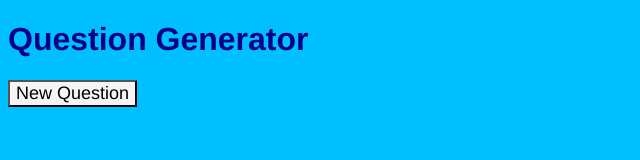
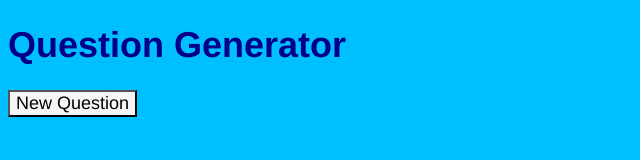
Before and after one commit to MichelleSawa/questiongenerator, a plain HTML site: page index.html in a window 1280 px wide. Shown: the whole page, without its empty margins (0-640 px from the left). Drawn offline with Linux system fonts and the light colour scheme.

Commit message:
on click edits + text changes

```diff
--- a/index.html
+++ b/index.html
@@ -5,7 +5,9 @@
 <meta charset="UTF-8">
 <title>index.html</title>
     <style>
-        body {background-color:deepskyblue;}
+        body {background-color:deepskyblue;
+        font-family: Gotham, "Helvetica Neue", Helvetica, Arial, "sans-serif";
+        font-size: 18px}
         h1 {color:darkblue;
             font-family:Gotham, "Helvetica Neue", Helvetica, Arial, "sans-serif";}
         button {background-color: whitesmoke;
@@ -20,7 +22,7 @@
     <div id="questionDisplay">
     <!--quotes will display here -->
     </div>
-    <button oneclick="newQuestion()">New Question</button>
+    <button onclick="newQuestion()">New Question</button>
     <script src="javascript.js"></script>
 </body>
 </html>
```
